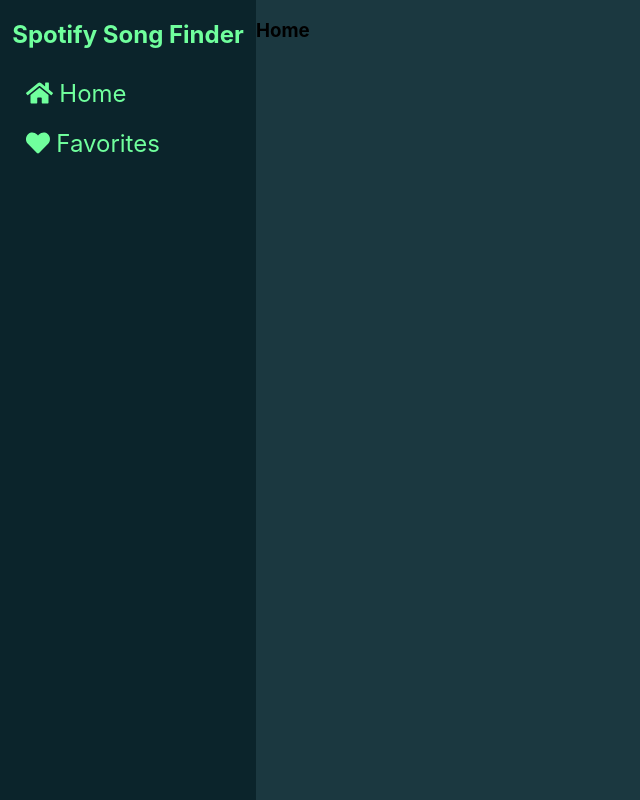
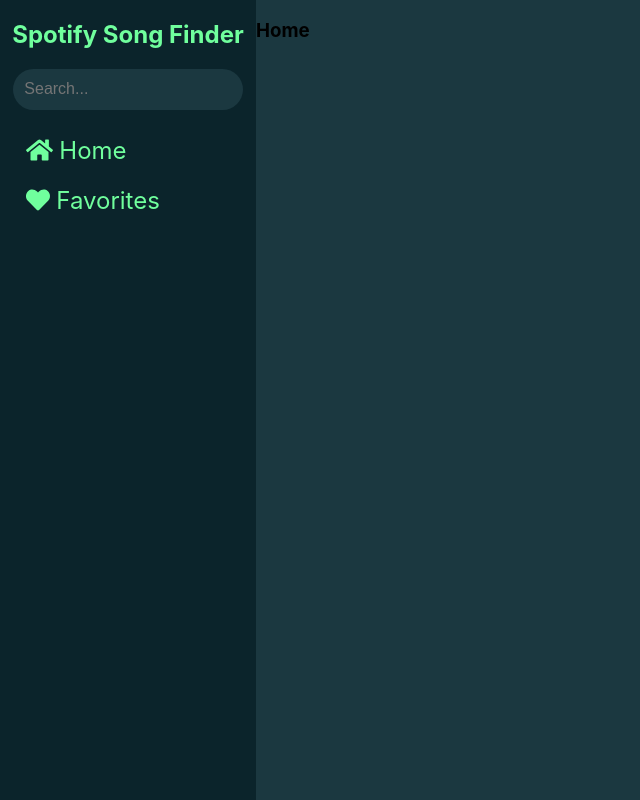
Before and after one commit to build-week-spoitify-1-mp/front_end, a React (Create React App) app in the folder client/: page /dashboard in a window 1280 px wide. Shown: the whole page, without its empty margins (0-640 px from the left). Built offline with nearby package versions, Linux system fonts and the light colour scheme; no server answers; sample sign-in values are in the browser's storage.

Commit message:
Added SearchBar.js

```diff
--- a/client/src/components/dashboard/Dashboard.js
+++ b/client/src/components/dashboard/Dashboard.js
@@ -37,7 +37,6 @@
 
 // Sidebar
 // TODO: add search bar
-// TODO: add menu items
 // TODO: add logout button to bottom
 
 const testTrackID = '5dalRkw5u1HTeFwfJQSDLz'
--- /dev/null
+++ b/client/src/components/dashboard/SearchBar.js
@@ -0,0 +1,36 @@
+import React from 'react'
+
+// Style
+import styled from 'styled-components'
+import { background_variant, accent_variant } from '../theme'
+
+const StyledSearchBar = styled.div`
+    width: 90%;
+    margin: auto;
+    input {
+        background-color: ${background_variant};
+        color: ${accent_variant};
+        box-sizing: border-box;
+        border-radius: 50px;
+        width: 100%;
+        padding: 5% 5%;
+        border: none;
+
+        font-size: 1rem;
+
+        &:focus {
+            outline: none;
+        }
+    }
+`
+
+const SearchBar = props => {
+
+    return (
+        <StyledSearchBar>
+            <input type="text" placeholder="Search..."></input>
+        </StyledSearchBar>
+    )
+}
+
+export default SearchBar
--- a/client/src/components/dashboard/Sidebar.js
+++ b/client/src/components/dashboard/Sidebar.js
@@ -8,6 +8,9 @@
 // Font Awesome
 import { faHome, faHeart } from "@fortawesome/free-solid-svg-icons";
 import { FontAwesomeIcon } from "@fortawesome/react-fontawesome";
+
+// Components
+import SearchBar from './SearchBar'
 
 const StyledSidebar = styled.div`
     position: fixed;
@@ -55,6 +58,7 @@
     return (
         <StyledSidebar>
             <h2>Spotify Song Finder</h2>
+            <SearchBar />
             <ul>
                 <Link to={`${url}`}><li><span><FontAwesomeIcon icon={faHome} /> Home</span></li></Link>
                 <Link to={`${url}/favorites`}><li><span><FontAwesomeIcon icon={faHeart} /> Favorites</span></li></Link>
```
Also changed, not shown: client/src/components/dashboard/pages/Search.js (added, +7 -0 lines).
